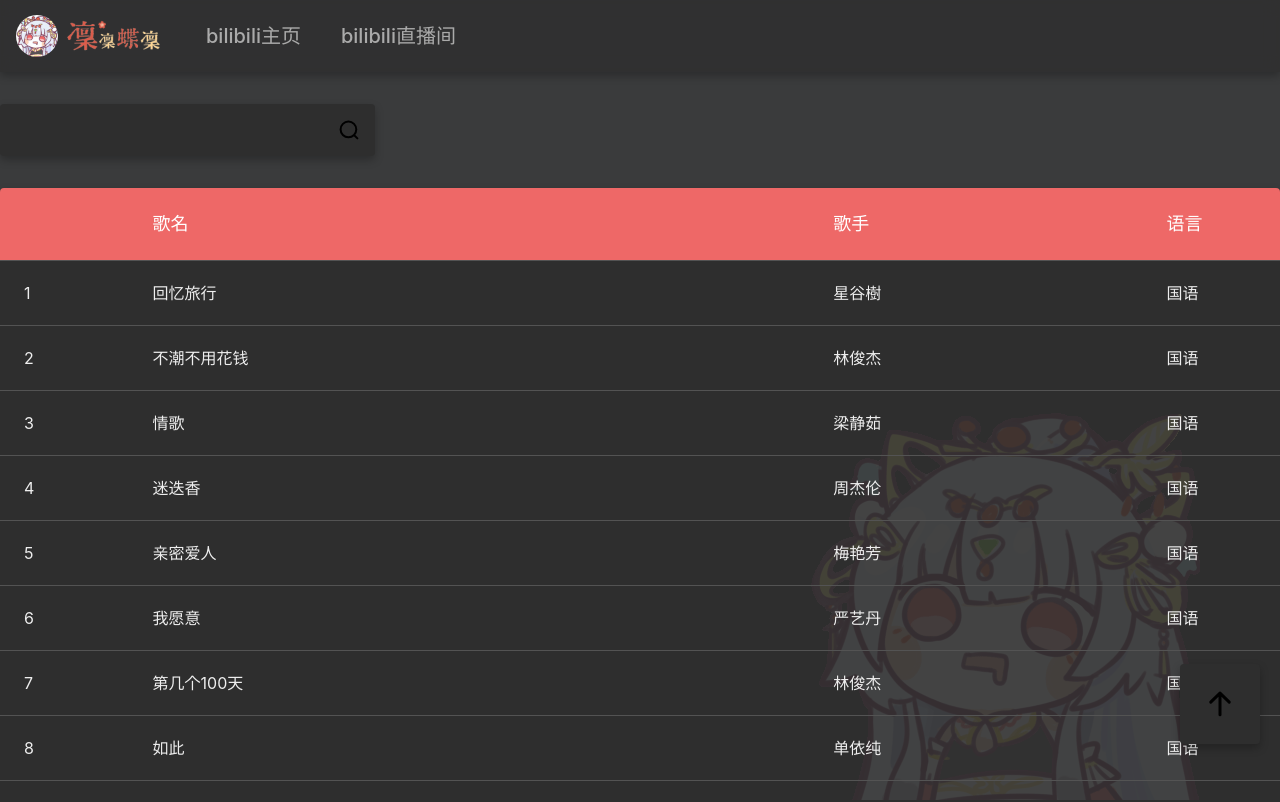
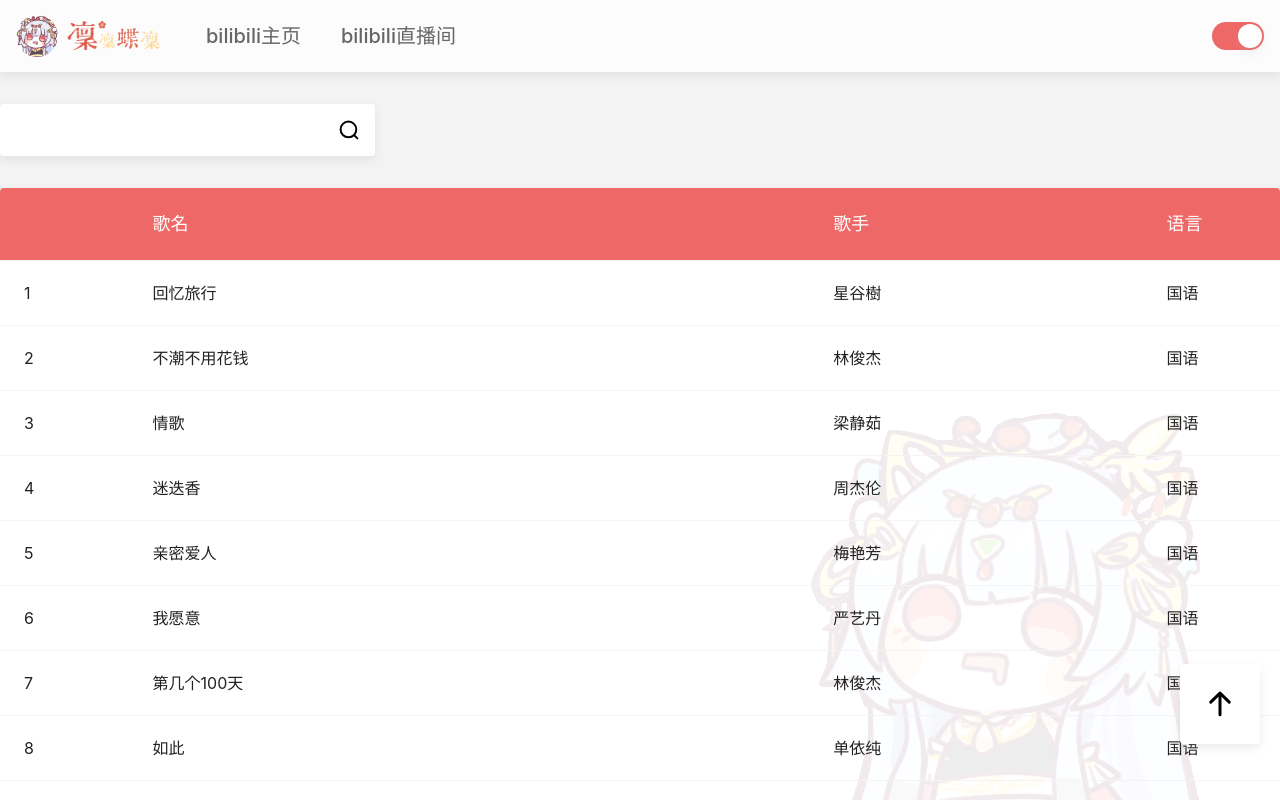
Before and after one commit to pimadoka/00d0-songlist, a React (Vite) app: page / in a window 1280 px wide. Shown: the top 802 px of the page. Built offline with nearby package versions, Linux system fonts and the light colour scheme.

Commit message:
feat: 黑暗模式开关

```diff
--- a/src/App.style.ts
+++ b/src/App.style.ts
@@ -8,7 +8,7 @@ export const useStyles = () => {
 
   const main = css`
     width: 100%;
-    background: ${CommonStyles.Colors[theme].bg.primary};
+    background: ${CommonStyles.Colors[theme].bg.secondary};
     z-index: ${CommonStyles.ZIndex.content};
   `;
   const content = css`
--- a/src/Header.style.ts
+++ b/src/Header.style.ts
@@ -13,7 +13,7 @@ export const useStyles = () => {
   const header = css`
     width: 100%;
     height: ${px2rem(HeaderHeight)};
-    background: ${transparentize(0.25, CommonStyles.Colors[theme].bg.secondary)};
+    background: ${transparentize(0.25, CommonStyles.Colors[theme].bg.primary)};
     box-shadow: ${CommonStyles.Shadows[theme].common};
     backdrop-filter: blur(8px);
     position: sticky;
@@ -37,6 +37,7 @@ export const useStyles = () => {
   `;
   const headerSide = css`
     display: flex;
+    align-items: center;
   `;
 
   const title = css`
@@ -92,6 +93,12 @@ export const useStyles = () => {
     }
   `;
 
+  const themeSwitchInHeader = css`
+    display: none;
+    @media screen and (min-width: ${CommonStyles.ScreenBreakpoints.sm}) {
+      display: block;
+    }
+  `;
   const menuButton = css`
     width: ${px2rem(HeaderHeight)};
     height: ${px2rem(HeaderHeight)};
@@ -119,15 +126,19 @@ export const useStyles = () => {
     }
   `;
   const menu = css`
-    background: ${transparentize(0.25, CommonStyles.Colors[theme].bg.secondary)};
+    background: ${transparentize(0.25, CommonStyles.Colors[theme].bg.primary)};
     box-shadow: ${CommonStyles.Shadows[theme].common};
     backdrop-filter: blur(8px);
+    border-top: 1px solid ${CommonStyles.Colors[theme].border.level1};
   `;
-  const menuItem = css`
+  const menuRow = css`
     height: ${px2rem(56)};
     padding: 0 ${px2rem(16)};
     display: flex;
     align-items: center;
+    color: ${CommonStyles.Colors[theme].fg.low};
+  `;
+  const menuItem = css(menuRow, `
     cursor: pointer;
     a {
       color: ${CommonStyles.Colors[theme].fg.low};
@@ -135,6 +146,12 @@ export const useStyles = () => {
     &:hover {
       background: ${transparentize(0.75, CommonStyles.Colors[theme].primary)};
     }
+  `);
+  const menuExtra = css`
+    border-top: 1px solid ${CommonStyles.Colors[theme].border.level1};
+  `;
+  const menuLabel = css`
+    margin-right: 0.5em;
   `;
 
   return {
@@ -146,10 +163,14 @@ export const useStyles = () => {
     titleTextImage,
     navList,
     navItem,
+    themeSwitchInHeader,
     menuButton,
     menuIcon,
     overlay,
     menu,
+    menuRow,
     menuItem,
+    menuExtra,
+    menuLabel,
   };
 }
--- a/src/Header.tsx
+++ b/src/Header.tsx
@@ -2,7 +2,9 @@ import React, { useState } from 'react';
 import { useStyles } from './Header.style';
 import AvatarImg from './assets/imgs/avatar.jpg';
 import TitleImg from './assets/imgs/title.png';
+import Switch from './components/Switch';
 import { ReactComponent as MenuIcon } from './assets/icon/menu.svg';
+import { useTheme } from './components/Theme';
 
 const titleText = '凜凜蝶凜';
 const navList = [
@@ -65,6 +67,7 @@ const Title: React.FC<{
 
 export const Header: React.FC = () => {
   const [showMenu, setShowMenu] = useState(false);
+  const { theme, setTheme } = useTheme();
 
   const styles = useStyles();
 
@@ -83,6 +86,7 @@ export const Header: React.FC = () => {
         </div>
 
         <div className={styles.headerSide}>
+          <Switch className={styles.themeSwitchInHeader} checked={theme === 'light'} onChange={v => setTheme(v ? 'light' : 'dark')} />
           <button className={styles.menuButton} onClick={() => {
             setShowMenu(!showMenu);
           }}>
@@ -104,6 +108,12 @@ export const Header: React.FC = () => {
               ))}
             </ul>
           </nav>
+          <div className={styles.menuExtra}>
+            <div className={styles.menuRow}>
+              <span className={styles.menuLabel}>主题</span>
+              <Switch checked={theme === 'light'} onChange={v => setTheme(v ? 'light' : 'dark')} />
+            </div>
+          </div>
         </div>
       </div>
     )}
--- a/src/ScrollToTop.style.ts
+++ b/src/ScrollToTop.style.ts
@@ -19,7 +19,7 @@ export const useStyles = () => {
   const scrollToTopButton = css`
     width: ${px2rem(80)};
     height: ${px2rem(80)};
-    background: ${CommonStyles.Colors[theme].bg.secondary};
+    background: ${CommonStyles.Colors[theme].bg.primary};
     box-shadow: ${CommonStyles.Shadows[theme].common};
     border-radius: ${px2rem(4)};
     display: flex;
--- a/src/Search.style.ts
+++ b/src/Search.style.ts
@@ -7,7 +7,7 @@ export const useStyles = () => {
   const { theme } = useTheme();
 
   const searchCard = css`
-    background: ${CommonStyles.Colors[theme].bg.secondary};
+    background: ${CommonStyles.Colors[theme].bg.primary};
     box-shadow: ${CommonStyles.Shadows[theme].common};
     border-radius: ${px2rem(4)};
     width: 100%;
--- a/src/SongList.style.ts
+++ b/src/SongList.style.ts
@@ -14,7 +14,7 @@ export const useStyles = () => {
 
   const tableBg = css`
     box-shadow: ${CommonStyles.Shadows[theme].common};
-    background: ${CommonStyles.Colors[theme].bg.secondary};
+    background: ${CommonStyles.Colors[theme].bg.primary};
     overflow-x: auto;
     @media screen and (min-width: ${CommonStyles.ScreenBreakpoints.xl}) {
       overflow-x: hidden;
--- a/src/common/styles.ts
+++ b/src/common/styles.ts
@@ -1,6 +1,24 @@
 import { transparentize } from "polished";
 
 export type Theme = 'light' | 'dark';
+
+interface ColorConfigDef {
+  primary: string;
+  bg: {
+    primary: string;
+    secondary: string;
+    low: string;
+  },
+  fg: {
+    primary: string;
+    secondary: string;
+    low: string;
+    reverse: string;
+  },
+  border: {
+    level1: string;
+  },
+}
 
 export namespace CommonStyles {
   export const ContentWidth = 1280;
@@ -13,12 +31,13 @@ export namespace CommonStyles {
     '2xl': '1536px',
   };
 
-  export const Colors = {
+  export const Colors: Record<Theme, ColorConfigDef> = {
     light: {
       primary: '#EE6867',
       bg: {
-        primary: '#F3F3F3',
-        secondary: '#FFFFFF',
+        primary: '#FFFFFF',
+        secondary: '#F3F3F3',
+        low: '#D3D3D3',
       },
       fg: {
         primary: '#222222',
@@ -33,8 +52,9 @@ export namespace CommonStyles {
     dark: {
       primary: '#EE6867',
       bg: {
-        primary: '#3a3b3c',
-        secondary: '#2E2E2E',
+        primary: '#2E2E2E',
+        secondary: '#3A3B3C',
+        low: '#535353',
       },
       fg: {
         primary: '#EEEEEE',
--- /dev/null
+++ b/src/components/Switch/index.style.ts
@@ -0,0 +1,47 @@
+import { css } from '@emotion/css';
+import { CommonStyles } from '../../common/styles';
+import { useTheme } from '../../components/Theme';
+import { px2rem } from '../../utils';
+
+const SwitchTriggerSize = 24;
+const Padding = 2;
+const SwitchWidth = Padding * 2 + SwitchTriggerSize * 2;
+const SwitchHeight = Padding * 2 + SwitchTriggerSize;
+
+export const useStyles = () => {
+  const { theme } = useTheme();
+
+  return {
+    container: css`
+      width: ${px2rem(SwitchWidth)};
+      height: ${px2rem(SwitchHeight)};
+      border-radius: 9999px;
+      display: flex;
+      align-items: center;
+      position: relative;
+      transition: all 0.3s ease-in-out;
+      cursor: pointer;
+    `,
+    containerUnchecked: css`
+      background: ${CommonStyles.Colors[theme].bg.low};
+    `,
+    containerChecked: css`
+      background: ${CommonStyles.Colors[theme].primary};
+    `,
+    trigger: css`
+      width: ${px2rem(SwitchTriggerSize)};
+      height: ${px2rem(SwitchTriggerSize)};
+      border-radius: 50%;
+      background: ${CommonStyles.Colors[theme].bg.primary};
+      box-shadow: ${CommonStyles.Shadows[theme].common};
+      position: absolute;
+      transition: all 0.3s ease-in-out;
+    `,
+    triggerUnchecked: css`
+      transform: ${`translateX(${px2rem(Padding)})`};
+    `,
+    triggerChecked: css`
+      transform: ${`translateX(${px2rem(SwitchWidth - Padding - SwitchTriggerSize)})`};
+    `,
+  };
+}
--- /dev/null
+++ b/src/components/Switch/index.tsx
@@ -0,0 +1,55 @@
+import classnames from 'classnames';
+import React, { useState } from 'react';
+import { useStyles } from './index.style';
+
+interface SwitchProps {
+  className?: string;
+  checked?: boolean;
+  onChange?: (checked: boolean) => void;
+  style?: React.CSSProperties;
+}
+
+const Switch: React.FC<SwitchProps> = ({
+  checked: checkedInProps,
+  onChange,
+  className,
+  style,
+}) => {
+  const styles = useStyles();
+
+  const [checkedInState, setChecked] = useState(false);
+  const checked = checkedInProps ?? checkedInState;
+
+  const chageChecked = (v: boolean) => {
+    setChecked(v);
+    onChange?.(v);
+  }
+
+  return (
+    <div
+      className={
+        classnames(
+          styles.container,
+          checked ? styles.containerChecked : styles.containerUnchecked,
+          className,
+        )
+      }
+      style={style}
+      onClick={() => {
+        chageChecked(!checked);
+      }}
+    >
+      <div
+        className={
+          classnames(
+            styles.trigger,
+            checked ? styles.triggerChecked : styles.triggerUnchecked
+          )
+        }
+      >
+      </div>
+    </div>
+  );
+}
+
+export default Switch;
--- a/src/components/Theme.tsx
+++ b/src/components/Theme.tsx
@@ -16,7 +16,7 @@ export const ThemeProvider: React.FC<{
 }> = ({
   children,
 }) => {
-  const [theme, setTheme] = useState<Theme>('dark');
+  const [theme, setTheme] = useState<Theme>('light');
 
   return (
     <ThemeContext.Provider value={{ theme, setTheme }}>
```
